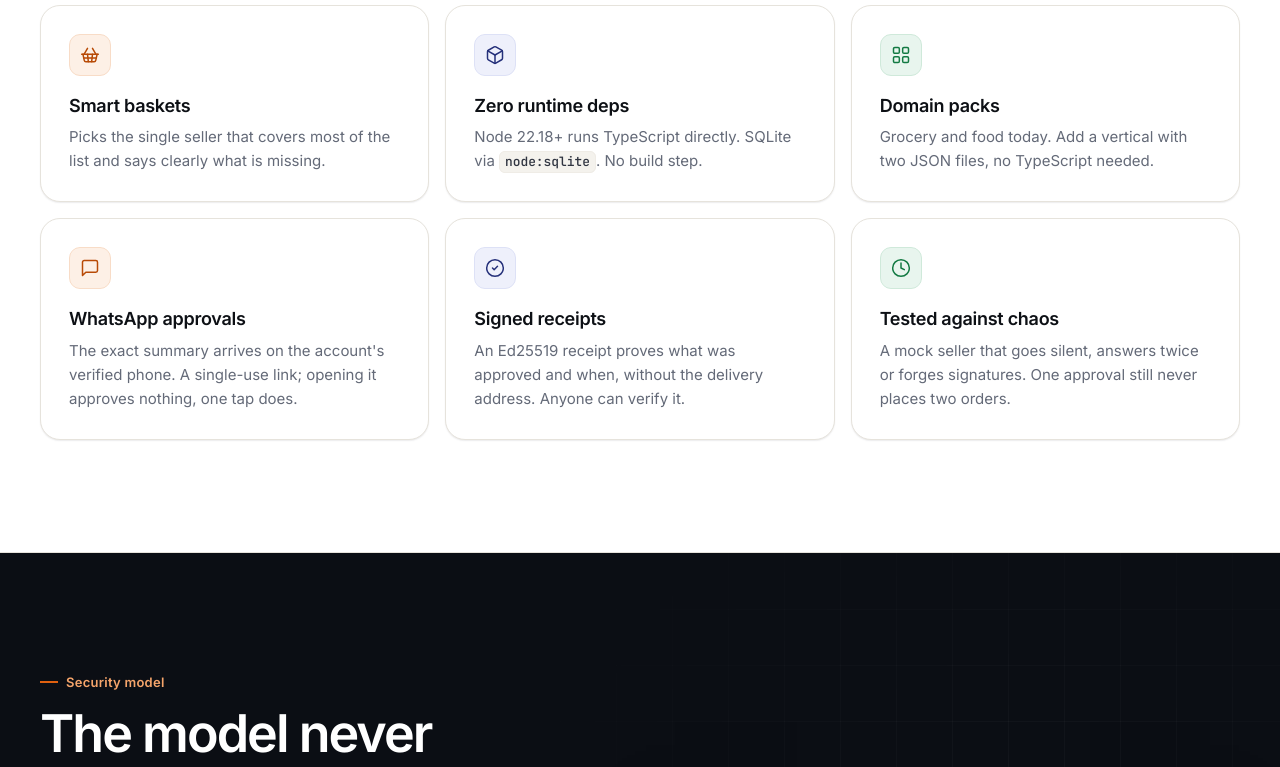
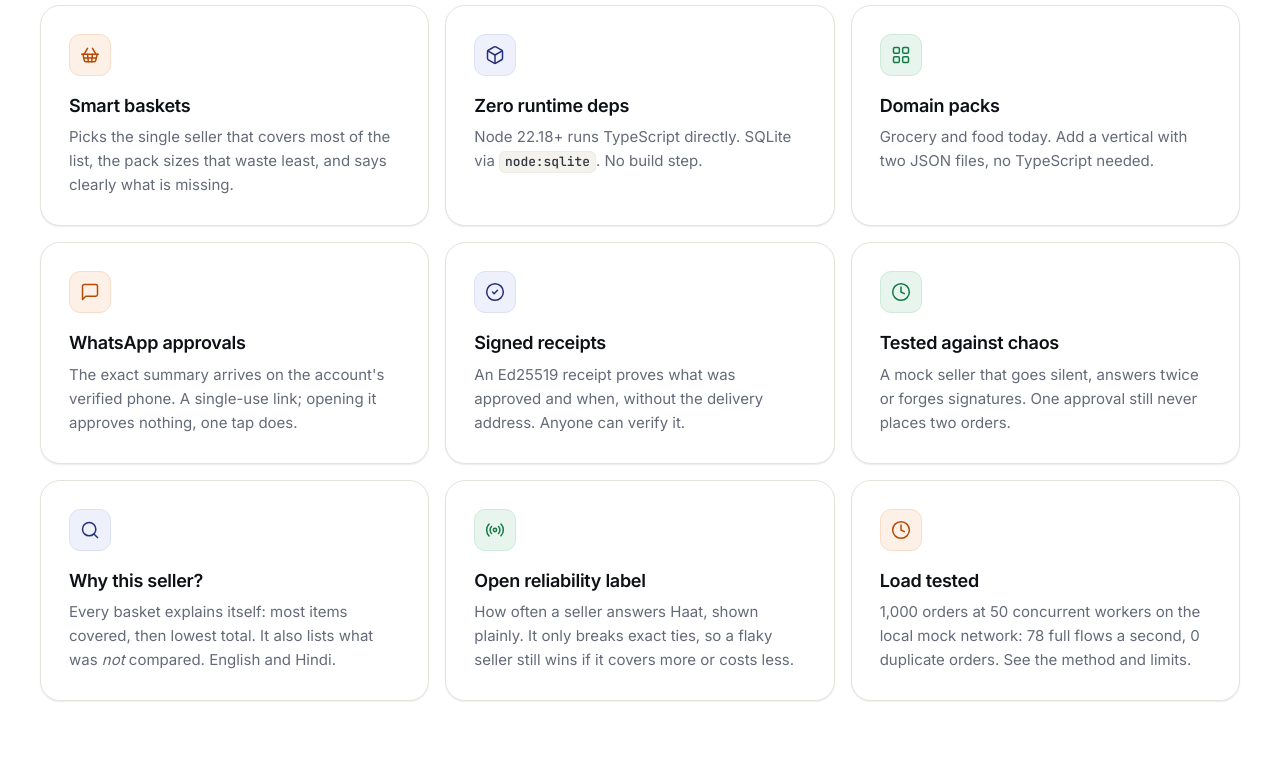
Before and after one commit to techsaurabh-394/haat-gateway, a website: page site/index.html in a window 1280 px wide. Shown: the part 6080-6847 px from the top of the page. Drawn offline with Linux system fonts and the light colour scheme.

Commit message:
docs(site): landing page cards for why-this-seller, reliability label and load test (#34)
Signed-off-by: Saurabh Pathak <saurabhpathak394@gmail.com>

```diff
--- a/site/index.html
+++ b/site/index.html
@@ -194,12 +194,15 @@
     <div class="feat reveal"><div class="ico ind"><svg><use href="#i-key"/></svg></div><h3>Beckn buyer app</h3><p>Ed25519 + BLAKE2b-512 signing, signed ONDC v2 registry lookups, search through cancel.</p></div>
     <div class="feat reveal"><div class="ico grn"><svg><use href="#i-badge"/></svg></div><h3>Poppy conformant</h3><p>Official validator over real HTTPS: 99 passed, 0 failed. Direct Sign-In with PKCE.</p></div>
     <div class="feat reveal"><div class="ico"><svg><use href="#i-stream"/></svg></div><h3>Conversations and SSE</h3><p>Cursors, long polling, server-sent events with <code>Last-Event-ID</code>, idempotent message IDs.</p></div>
-    <div class="feat reveal"><div class="ico"><svg><use href="#i-basket"/></svg></div><h3>Smart baskets</h3><p>Picks the single seller that covers most of the list and says clearly what is missing.</p></div>
+    <div class="feat reveal"><div class="ico"><svg><use href="#i-basket"/></svg></div><h3>Smart baskets</h3><p>Picks the single seller that covers most of the list, the pack sizes that waste least, and says clearly what is missing.</p></div>
     <div class="feat reveal"><div class="ico ind"><svg><use href="#i-pkg"/></svg></div><h3>Zero runtime deps</h3><p>Node 22.18+ runs TypeScript directly. SQLite via <code>node:sqlite</code>. No build step.</p></div>
     <div class="feat reveal"><div class="ico grn"><svg><use href="#i-blocks"/></svg></div><h3>Domain packs</h3><p>Grocery and food today. Add a vertical with two JSON files, no TypeScript needed.</p></div>
     <div class="feat reveal"><div class="ico"><svg><use href="#i-chat"/></svg></div><h3>WhatsApp approvals</h3><p>The exact summary arrives on the account's verified phone. A single-use link; opening it approves nothing, one tap does.</p></div>
     <div class="feat reveal"><div class="ico ind"><svg><use href="#i-badge"/></svg></div><h3>Signed receipts</h3><p>An Ed25519 receipt proves what was approved and when, without the delivery address. Anyone can verify it.</p></div>
     <div class="feat reveal"><div class="ico grn"><svg><use href="#i-clock"/></svg></div><h3>Tested against chaos</h3><p>A mock seller that goes silent, answers twice or forges signatures. One approval still never places two orders.</p></div>
+    <div class="feat reveal"><div class="ico ind"><svg><use href="#i-search"/></svg></div><h3>Why this seller?</h3><p>Every basket explains itself: most items covered, then lowest total. It also lists what was <em>not</em> compared. English and Hindi.</p></div>
+    <div class="feat reveal"><div class="ico grn"><svg><use href="#i-stream"/></svg></div><h3>Open reliability label</h3><p>How often a seller answers Haat, shown plainly. It only breaks exact ties, so a flaky seller still wins if it covers more or costs less.</p></div>
+    <div class="feat reveal"><div class="ico"><svg><use href="#i-clock"/></svg></div><h3>Load tested</h3><p>1,000 orders at 50 concurrent workers on the local mock network: 78 full flows a second, 0 duplicate orders. <a href="docs/load-test.html">See the method and limits</a>.</p></div>
   </div>
 </div></section>
 
@@ -292,11 +295,12 @@
     <p class="sub">Haat is production-grade in its guarantees and pre-production in its connections. Here is exactly where it stands.</p>
   </div>
   <div class="status">
-    <div class="box yes reveal"><h3>Shipped in v0.2 <span class="badge">Available</span></h3><ul>
+    <div class="box yes reveal"><h3>Built and tested <span class="badge">Available</span></h3><ul>
       <li><svg><use href="#i-check"/></svg>Full order flow on a local mock ONDC network</li>
       <li><svg><use href="#i-check"/></svg>Official Poppy validator: 99 passed, 0 failed</li>
       <li><svg><use href="#i-check"/></svg>228 tests, lint and typecheck clean</li>
       <li><svg><use href="#i-check"/></svg>WhatsApp approvals, signed receipts, chaos-seller and fuzz tests, ops endpoints</li>
+      <li><svg><use href="#i-check"/></svg>"Why this seller?" explanations, an open seller reliability label, a load test with measured numbers</li>
       <li><svg><use href="#i-check"/></svg>ONDC onboarding pieces following official reference code</li></ul></div>
     <div class="box not reveal"><h3>On the roadmap <span class="badge">Next</span></h3><ul>
       <li><svg><use href="#i-dash"/></svg>Live ONDC connection (legal entity, whitelisting, approval)</li>
```
